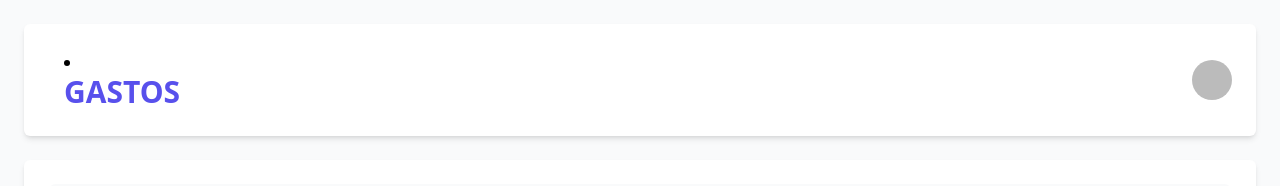
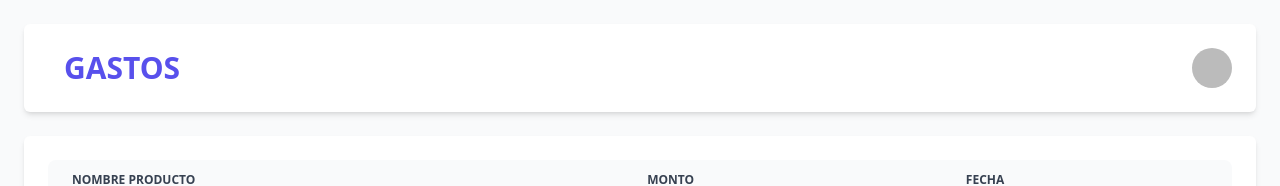
Before and after one commit to ThekillerPros23/arteyvida, a React (Vite) app: page /menu in a window 1280 px wide. Shown: the top 186 px of the page. Built offline with nearby package versions, Linux system fonts and the light colour scheme; no server answers; sample sign-in values are in the browser's storage.

Commit message:
Update Menu.tsx

```diff
--- a/src/components/Menu.tsx
+++ b/src/components/Menu.tsx
@@ -159,9 +159,9 @@ function Menu() {
 
   return (
     <div className="p-6 bg-gray-50 min-h-screen">
-      <div className="flex flex-col md:flex-row justify-between items-center px-6 bg-white shadow-md rounded-md py-4 mb-6">
+      <div className="flex flex-col md:flex-row list-none justify-between items-center px-6 bg-white shadow-md rounded-md py-4 mb-6">
         <Navbar>
-          <Navbar.Link className="text-3xl font-extrabold text-indigo-600">
+          <Navbar.Link className="text-3xl font-extrabold text-indigo-600 ">
             GASTOS
           </Navbar.Link>
         </Navbar>
```
